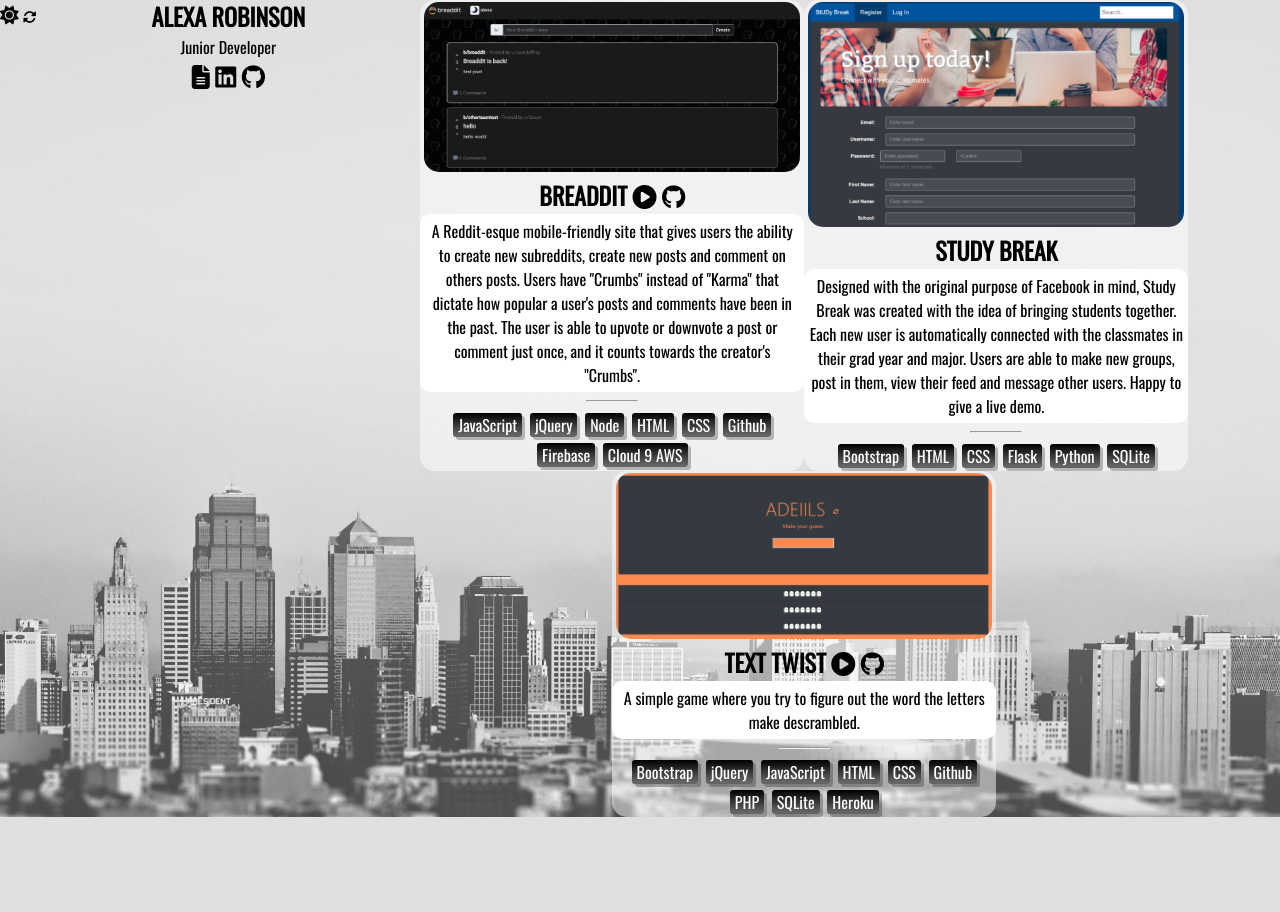
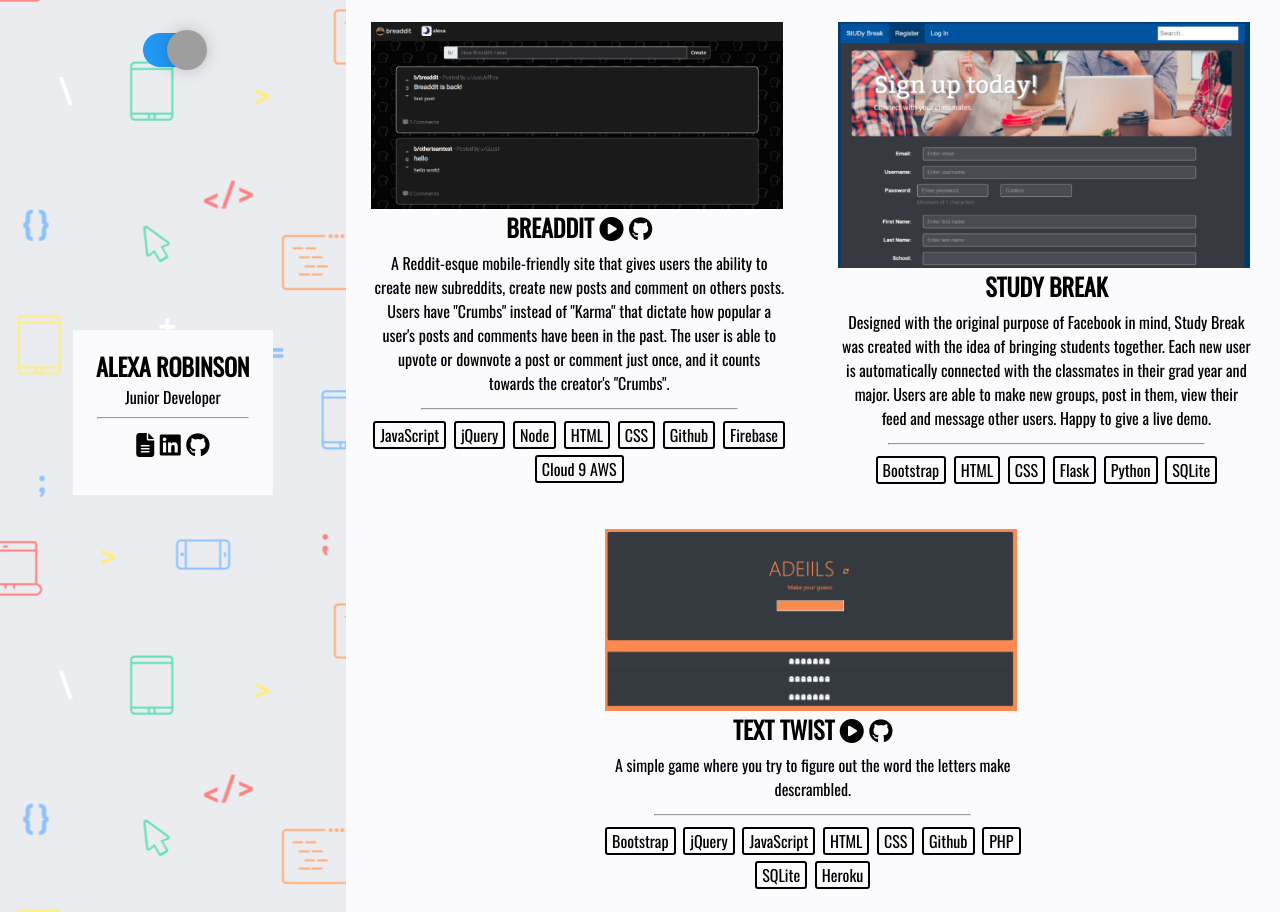
Before and after one commit to alexalrobinson/portfolio, a PHP site: page / in a window 1280 px wide. Before the commit the page ends 817 px from the top, so only its background shows below. Run offline with PHP 8.4, Linux system fonts and the light colour scheme; some libraries are stand-ins or nearby versions; grey boxes are pictures that could not be loaded.

Commit message:
updated design

```diff
--- a/assets/css/color.css
+++ b/assets/css/color.css
@@ -7,10 +7,6 @@ body {
     -moz-background-size: cover;
     -o-background-size: cover;
     background-size: cover;
-}
-
-#theme {
-    color: white;
 }
 
 #profile {
--- a/assets/css/light.css
+++ b/assets/css/light.css
@@ -20,7 +20,7 @@ body {
 }
 
 .skill:hover {
-    background: linear-gradient(0deg, rgba(177,177,177,1) 10%, rgba(255,255,255,1) 100%);
+    background: linear-gradient(0deg, rgb(165, 117, 117) 10%, rgba(255,255,255,1) 100%);
     color: black;
     border: 1px solid black;
 }
--- a/assets/css/main.css
+++ b/assets/css/main.css
@@ -1,35 +1,66 @@
-html {
-    width: 100%;
-    padding: 0%;
-    margin: 0%;
+#about {
+    grid-column: 1 / 4;
+    grid-row: 4;
+    margin: 0 auto 20px;
+    padding: 20px 0;
+    background: var(--color-primary);
+    width: 200px;
+    height: 125px;
+}
+
+.grid {
+    display: grid;
+    grid-template-columns: repeat(3, 1fr);
+    grid-gap: 10px;
+    grid-auto-rows: minmax(100px, auto);
 }
 
 img {
     margin: 2px;
     width: 98%;
     height: auto;
-    border-radius: 15px;
+}
+
+.theme-light {
+    --color-primary: #fbfbfe;
+    --color-secondary: #ebecf0;
+    --color-accent: #57cc99;
+    --font-color: #000000;
+    --color-grad-prim: rgba(0,0,0,1);
+    --color-grad-sec: rgba(100,100,100,1);
+    --box-shadow: rgba(0,0,0,0.25);
+}
+
+.theme-dark {
+    --color-primary: #243133;
+    --color-secondary: #000305;
+    --color-accent: #ccccff;
+    --font-color: #ffffff;
+    --color-grad-prim: rgba(255,255,255,1);
+    --color-grad-sec: rgba(177,177,177,1);
+    --box-shadow: rgba(255,255,255,0.4);
 }
 
 body {
     text-align: center;
     font-family: 'Oswald', sans-serif;
-    background-size: cover;
-    background-repeat: no-repeat;
-    background-position: bottom -18vh;
-    background-attachment: scroll;
-    background-size: 5em auto;
+    background: var(--color-secondary);
+    color: var(--font-color);
     margin: 0;
     padding: 0;
     width: 100%;
 }
 
 .col-1 {
-    width: 30%;
+    width: 27%;
+    background-image: url(../files/vippng.com-white-qr-code-png-3801575.png);
+    background-position: center;
+    background-repeat: repeat;
 }
 
 .col-2 {
-    width: 60%;
+    width: 73%;
+    background: var(--color-primary);
 }
 
 h2 {
@@ -88,6 +119,13 @@ button:focus {
     margin: 3px 2px;
     display: inline-block;
     border-radius: 3px;
+    color: var(--font-color);
+    border: 2px solid var(--font-color);
+}
+
+.skill:hover {
+    color: var(--color-accent);
+    border: 2px solid var(--color-accent)
 }
 
 .title {
@@ -101,13 +139,37 @@ button:focus {
     flex-wrap: wrap;
 }
 
+#theme {
+    grid-column: 1 / 4;
+    grid-row: 1;
+    display: flex;
+    width: 100%;
+    height: auto;
+    flex-direction: column;
+    justify-content: center;
+    align-items: center;
+}
+
 #projects {
     flex-wrap: wrap;
 }
 
 .project {
-    width: 50%;
-    margin: 0 auto;
+    display: flex;
+    flex-direction: column;
+    justify-content: space-evenly;
+    width: 45%;
+    margin: 10px auto;
+    padding: 10px;
+}
+
+a:hover {
+    color: var(--color-accent);
+}
+
+.project:hover {
+    padding: 8px;
+    border: 2px solid var(--color-accent);
 }
 
 .hidden {
@@ -115,7 +177,7 @@ button:focus {
 }
 
 hr {
-    width: 50px;
+    width: 75%;
 }
 
 p {
@@ -128,10 +190,91 @@ p {
     padding: 5px;
 }
 
+/* The switch - the box around the slider */
+.switch {
+    position: relative;
+    display: inline-block;
+    width: 60px;
+    height: 34px;
+  }
+
+  /* Hide default HTML checkbox */
+  .switch input {
+    opacity: 0;
+    width: 0;
+    height: 0;
+  }
+
+  /* The slider */
+  .slider {
+    position: absolute;
+    cursor: pointer;
+    top: 0;
+    left: 0;
+    right: 0;
+    bottom: 0;
+    background-color: #ccc;
+    -webkit-transition: 0.4s;
+    transition: 0.4s;
+  }
+
+  .slider:before {
+    position: absolute;
+    content: "";
+    height: 40px;
+    width: 40px;
+    left: 0px;
+    bottom: 4px;
+    top: 0;
+    bottom: 0;
+    margin: auto 0;
+    -webkit-transition: 0.4s;
+    transition: 0.4s;
+    box-shadow: 0 0px 15px #2020203d;
+    background: white url('https://i.ibb.co/FxzBYR9/night.png');
+    background-repeat: no-repeat;
+    background-position: center;
+  }
+
+  input:checked + .slider {
+    background-color: #2196f3;
+  }
+
+  input:focus + .slider {
+    box-shadow: 0 0 1px #2196f3;
+  }
+
+  input:checked + .slider:before {
+    -webkit-transform: translateX(24px);
+    -ms-transform: translateX(24px);
+    transform: translateX(24px);
+    background: white url('https://i.ibb.co/7JfqXxB/sunny.png');
+    background-repeat: no-repeat;
+    background-position: center;
+  }
+
+  /* Rounded sliders */
+  .slider.round {
+    border-radius: 34px;
+  }
+
+  .slider.round:before {
+    border-radius: 50%;
+  }
+
   @media only screen and (max-width: 768px) {
+    /* For mobile phones: */
     [class*="col-"] {
       width: 100%;
     }
+
+    #about {
+        grid-row: 2;
+    }
+  }
+
+  @media only screen and (max-width: 1200px) {
+      /* for tablets/med screens: */
       .project {
         width: 100%;
       }
--- a/assets/js/portfolio.js
+++ b/assets/js/portfolio.js
@@ -8,29 +8,27 @@ $(window).scroll(() => {
     }
 });
 
-let themeClicks = 0;
-$('link[rel=stylesheet][href~="assets/css/dark.css"]').attr('disabled', 'true');
-$('link[rel=stylesheet][href~="assets/css/color.css"]').attr('disabled', 'true');
+function setTheme(themeName) {
+    localStorage.setItem('theme', themeName);
+    document.documentElement.className = themeName;
+}
 
-$("#themeChange").click(()=>{
-    let factor = themeClicks % 3;
-    if(factor === 0){
-        $('link[rel=stylesheet][href~="assets/css/light.css"]').attr('disabled', 'true');
-        $('link[rel=stylesheet][href~="assets/css/color.css"]').attr('disabled', 'true');
-        $('link[rel=stylesheet][href~="assets/css/dark.css"]').removeAttr('disabled');
-        $('#name').html(`<i class="fas fa-moon"></i>`);
+// function to toggle between light and dark theme
+function toggleTheme() {
+    if (localStorage.getItem('theme') === 'theme-dark') {
+        setTheme('theme-light');
+    } else {
+        setTheme('theme-dark');
     }
-    else if(factor === 1){
-        $('link[rel=stylesheet][href~="assets/css/dark.css"]').attr('disabled', 'true');
-        $('link[rel=stylesheet][href~="assets/css/light.css"]').attr('disabled', 'true');
-        $('link[rel=stylesheet][href~="assets/css/color.css"]').removeAttr('disabled');
-        $('#name').html(`<i class="fas fa-palette"></i>`);
+}
+
+// Immediately invoked function to set the theme on initial load
+(function () {
+    if (localStorage.getItem('theme') === 'theme-dark') {
+        setTheme('theme-dark');
+        document.getElementById('slider').checked = false;
+    } else {
+        setTheme('theme-light');
+      document.getElementById('slider').checked = true;
     }
-    else{
-        $('link[rel=stylesheet][href~="assets/css/dark.css"]').attr('disabled', 'true');
-        $('link[rel=stylesheet][href~="assets/css/color.css"]').attr('disabled', 'true');
-        $('link[rel=stylesheet][href~="assets/css/light.css"]').removeAttr('disabled');
-        $('#name').html(`<i class="fas fa-sun"></i>`);
-    }
-    themeClicks++;
-});
+})();
--- a/index.html
+++ b/index.html
@@ -8,26 +8,28 @@
     <script src="https://kit.fontawesome.com/327de1ef48.js"></script>
   	<link href="https://fonts.googleapis.com/css?family=Oswald&display=swap" rel="stylesheet">
     <link rel = "stylesheet" type = "text/css" href = "assets/css/main.css">
-    <link rel = "stylesheet" type = "text/css" href = "assets/css/color.css" id="color" name="color">
-    <link rel = "stylesheet" type = "text/css" href = "assets/css/dark.css" id="dark" name="dark">
-    <link rel = "stylesheet" type = "text/css" href = "assets/css/light.css" id="light" name="light">
 	</HEAD>
 	<BODY>
 		<div class="container">
-    	<h3 id="theme">
-      	<span id=name><i class="fas fa-sun"></i></span>
-      	<button id="themeChange"><i class="fas fa-sync-alt"></i></button>
-			</h3>
       <div class="col-1">
-				<section id="about">
+				<div class="grid">
+					<div id="theme">
+						<label id="switch" class="switch">
+							<input type="checkbox" onchange="toggleTheme()" id="slider">
+							<span class="slider round"></span>
+						</label>
+					</div>
+					<div id="about">
       			<h2 class="text-center" id="fullname">ALEXA ROBINSON</h2>
 						<p class="text-center">Junior Developer</p>
+						<hr>
         		<h2>
           		<a href="AlexaRobinsonResume.pdf" target="_blank"><i class="fas fa-file-alt"></i></a>
           		<a href="https://www.linkedin.com/in/alexa-l-robinson" target="_blank"><i class="fab fa-linkedin"></i></a>
           		<a href="https://github.com/alexalrobinson" target="_blank"><i class="fab fa-github"></i></a>
 						</h2>
-				</section>
+					</div>
+				</div>
 			</div>
 			<div class="col-2"><div class="container" id="projects">
     		<div class="project" id="breaddit">
@@ -40,7 +42,7 @@
 		   				The user is able to upvote or downvote a post or comment just once, and it counts towards the creator's "Crumbs".
 						</p>
         		<hr>
-        		<p>
+        		<p class="skills">
         			<span class="skill">JavaScript</span>
           		<span class="skill">jQuery</span>
 							<span class="skill">Node</span>
@@ -63,7 +65,7 @@
 		    			Happy to give a live demo.
 						</p>
         		<hr>
-        		<p>
+        		<p class="skills">
         			<span class="skill">Bootstrap</span>
           		<span class="skill">HTML</span>
           		<span class="skill">CSS</span>
@@ -81,7 +83,7 @@
 		      		A simple game where you try to figure out the word the letters make descrambled.
 	    			</p>
 						<hr>
-			    	<p>
+			    	<p class="skills">
   	        	<span class="skill">Bootstrap</span>
     	    		<span class="skill">jQuery</span>
       	    	<span class="skill">JavaScript</span>
```
Also changed, not shown: assets/files/vippng.com-white-qr-code-png-3801575.png (added). Lines whose indentation alone changed are shown as unchanged.
